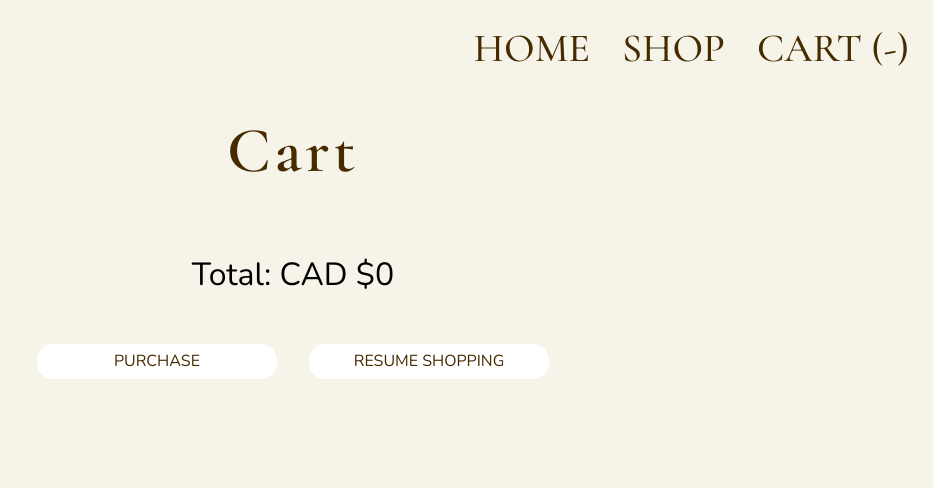
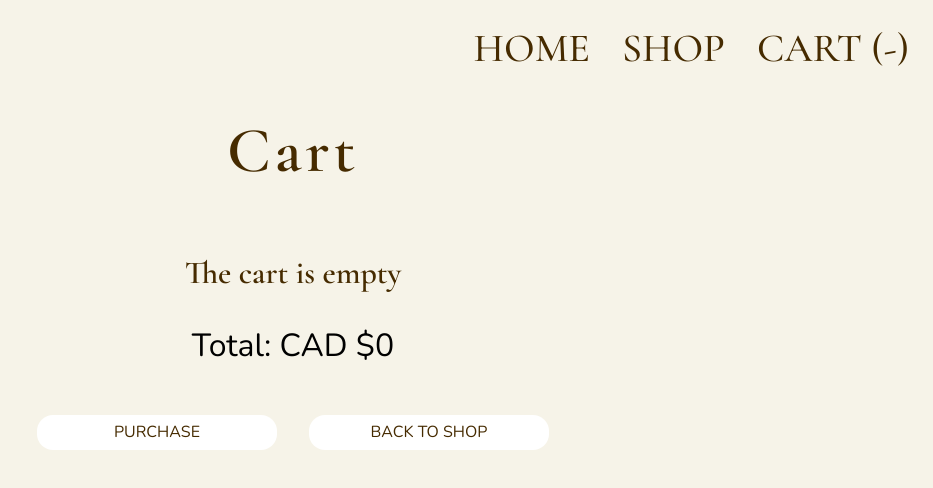
Before and after one commit to ParadiseLost69/shopping-cart-final, a React (Create React App) app: page /cart in a window 1280 px wide. Shown: the top 488 px of the page, without its empty margins (347-1280 px from the left). Built offline with nearby package versions, Linux system fonts and the light colour scheme.

Commit message:
Add 'cart is empty'  feature

```diff
--- a/src/pages/Cart.css
+++ b/src/pages/Cart.css
@@ -31,10 +31,14 @@
 }
 .cart-button-group {
   display: flex;
+  flex-direction: column;
   justify-content: center;
 }
 
 @media (min-width: 43.75rem) {
+  .cart-button-group {
+    flex-direction: row;
+  }
   .cart-button-group button {
     width: 15rem;
   }
--- a/src/pages/Cart.jsx
+++ b/src/pages/Cart.jsx
@@ -44,14 +44,18 @@ function Cart() {
     );
   }
 
+  const cartIsEmpty = total === 0;
+
   return (
     <main className="cart-page">
       <h1 className="title">Cart</h1>
+
       <div className="cart-items">{items}</div>
+      {cartIsEmpty && <h1>The cart is empty</h1>}
       <h3 className="total">Total: CAD ${total}</h3>
       <div className="cart-button-group">
         <button className="purchase-button">PURCHASE</button>
-        <button onClick={() => navigate("/shop")}>RESUME SHOPPING</button>
+        <button onClick={() => navigate("/shop")}>BACK TO SHOP</button>
       </div>
     </main>
   );
--- a/src/pages/Home.css
+++ b/src/pages/Home.css
@@ -35,6 +35,9 @@
 .social-icons * {
   margin: 1rem;
 }
+.homepage h3 {
+  color: var(--main-color);
+}
 
 @media (min-width: 43.75rem) {
   .homepage {
--- a/src/pages/Shop.jsx
+++ b/src/pages/Shop.jsx
@@ -9,7 +9,7 @@ function Shop({ currentItem, setCurrentItem }) {
 
   //Sets current item to render correct item page
   function selectItem(e) {
-    window.scrollTo({ top: 0, behavior: "smooth" });
+    window.scrollTo(0, 0);
     const { id } = e.target;
     shopStock.map((item) => {
       if (item.id === Number(id)) {
```
Also changed, not shown: 1 other file (tests, documents, lock files or other folders).
